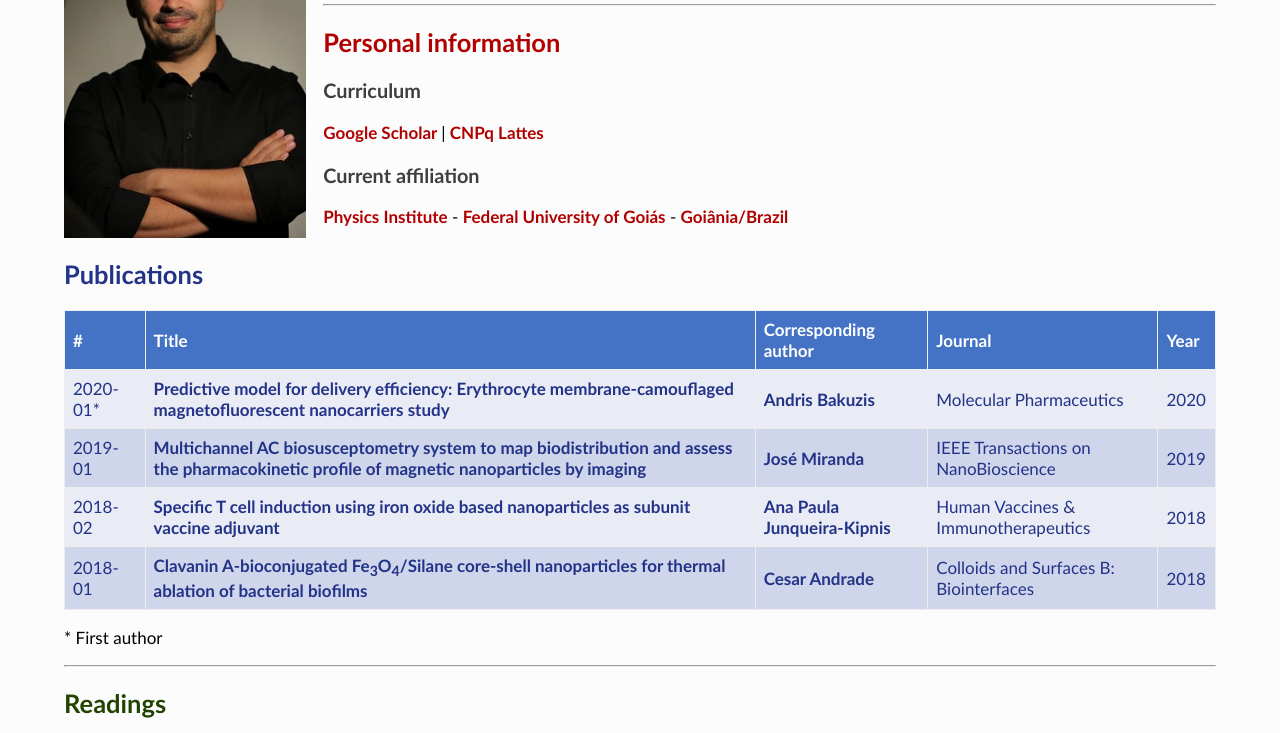
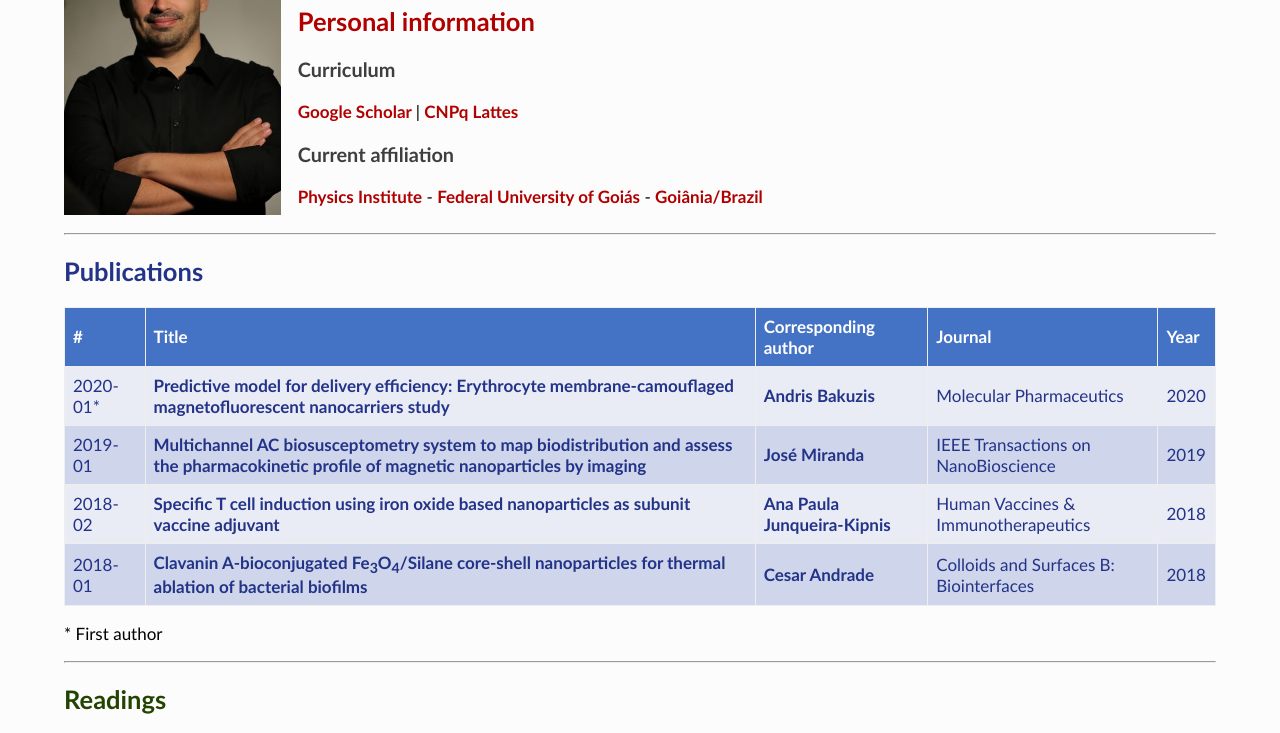
Before and after one commit to aasousajunior/aasousajunior.github.io, a plain HTML site: page index.html in a window 1280 px wide. Shown: the part 102-835 px from the top of the page. Drawn offline with Linux system fonts and the light colour scheme.

Commit message:
Update index.html

```diff
--- a/index.html
+++ b/index.html
@@ -110,13 +110,14 @@ h2 {
 
 #profile-image {
   float: left;
-  height: 19em;
+  height: 17em;
+  margin-top: 0.5em;
   margin-right: 1em;
+  margin-bottom: 0.5em;
 }
 
 #personal-info {
-  margin-top: 1em;
-  height: 19em;
+  margin-top: 2em;
 }
 
 #main, #footer {
@@ -131,16 +132,15 @@ h2 {
 </style>
 </head>
 <body>
-
+<hr>
 <div id="profile-image">
 	<img src="./img/profile.JPG" alt="Ailton Sousa-Junior" height="100%">
 </div>
 
 <div id="personal-info" >
-	<hr>
+
 	<h1>Ailton Antonio Sousa-Junior, M.Sc.</h1>
 
-	<hr>
 
 	<h2>Personal information</h2>
 
@@ -167,6 +167,9 @@ h2 {
 	</p>
 </div>
 <div id="main" >
+
+<hr>
+
 <h2 class="publications"><a id="publications">Publications</a></h2>
 
 <table class="publications">
```
